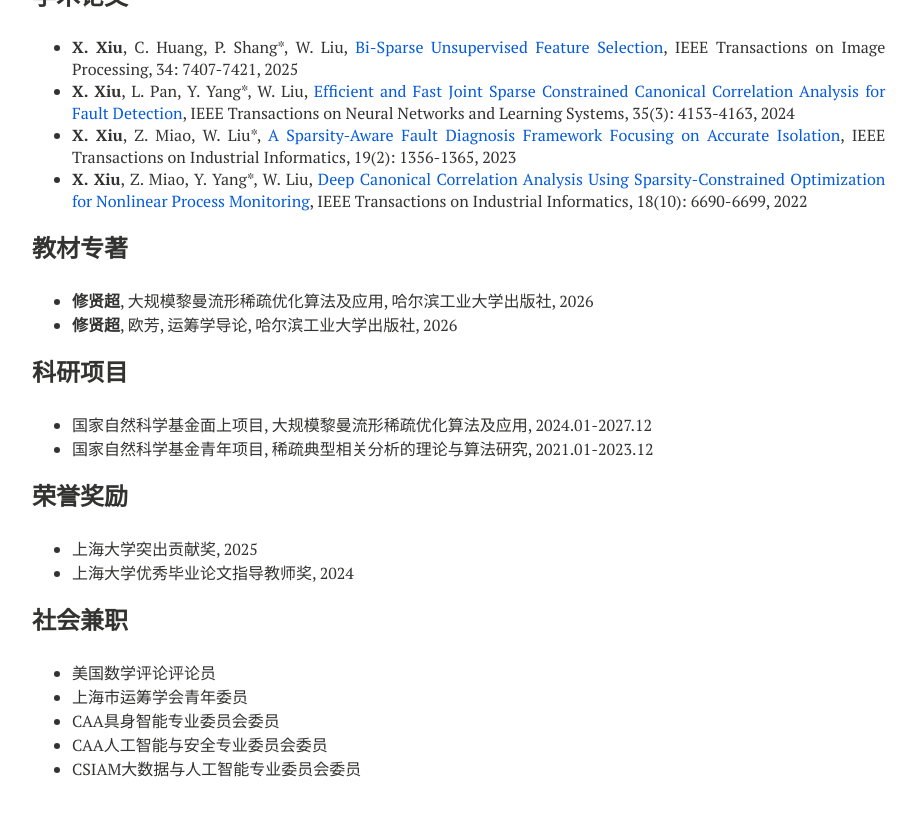
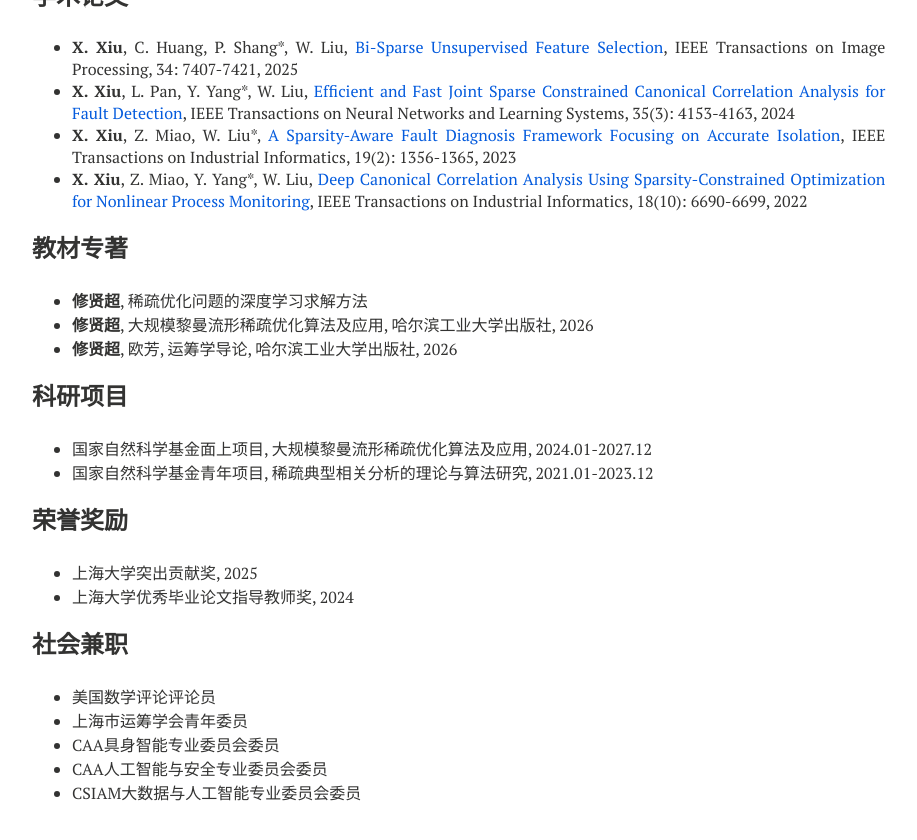
Before and after one commit to xianchaoxiu/xianchaoxiu.github.io, a Jekyll site: the page built from chinese/index.md, in a window 1280 px wide and 900 px high, scrolled down 778 px. Shown: the top 840 px of the window, without its empty margins (288-1205 px from the left). Built offline with Jekyll 4.4.1, drawn with Linux system fonts in a browser that asks for light colours; nearby versions of some CDN libraries.

Commit message:
Update index.md

```diff
--- a/chinese/index.md
+++ b/chinese/index.md
@@ -46,6 +46,7 @@ share: false
 
 
 ### 教材专著
+* <b>修贤超</b>, 稀疏优化问题的深度学习求解方法 <br>
 * <b>修贤超</b>, 大规模黎曼流形稀疏优化算法及应用, 哈尔滨工业大学出版社, 2026 <br>
 * <b>修贤超</b>, 欧芳, 运筹学导论, 哈尔滨工业大学出版社, 2026 <br>
 
```
